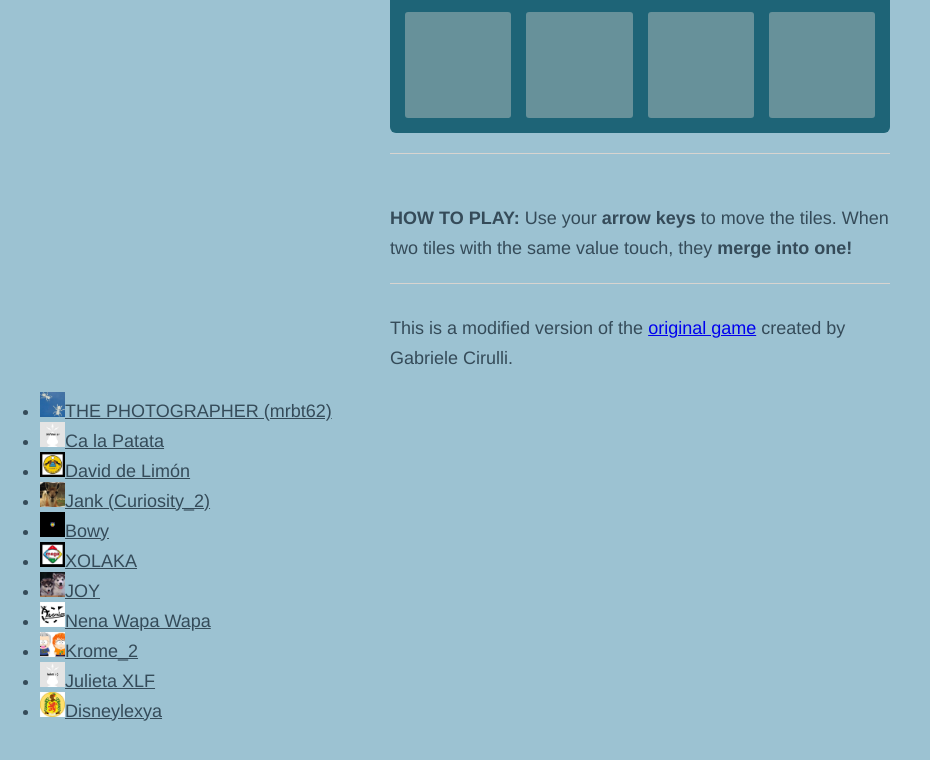
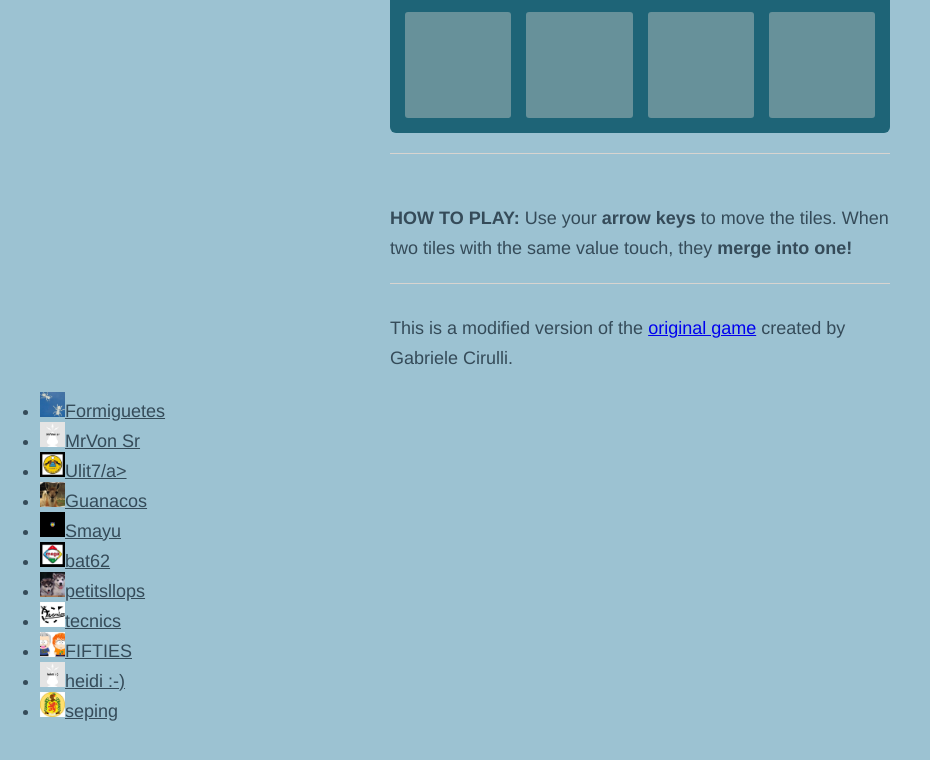
Before and after one commit to Dofick/2048spaintop, a plain HTML site: page index.html in a window 1280 px wide. Shown: the part 593-1353 px from the top of the page, without its empty margins (0-930 px from the left). Drawn offline with Linux system fonts and the light colour scheme.

Commit message:
Update index.html

```diff
--- a/index.html
+++ b/index.html
@@ -104,17 +104,17 @@
   </div>
 
 <ul>
-	<li><img alt="" src="https://Dofick.github.io/2048spaintop/tile-sets/presidents/2.jpg" style="height:25px; width:25px" /><a target="_blank">THE PHOTOGRAPHER (mrbt62)</a></li>
-	<li><img alt="" src="https://Dofick.github.io/2048spaintop/tile-sets/presidents/4.jpg" style="height:25px; width:25px" /><a  target="_blank">Ca la Patata</a></li>
-	<li><img alt="" src="https://Dofick.github.io/2048spaintop/tile-sets/presidents/8.jpg" style="height:25px; width:25px" /><a  target="_blank">David de Lim&oacute;n</a></li>
-	<li><img alt="" src="https://Dofick.github.io/2048spaintop/tile-sets/presidents/16.jpg" style="height:25px; width:25px" /><a  target="_blank">Jank&nbsp;(Curiosity_2)</a></li>
-	<li><img alt="" src="https://Dofick.github.io/2048spaintop/tile-sets/presidents/32.jpg" style="height:25px; width:25px" /><a  target="_blank">Bowy</a></li>
-	<li><img alt="" src="https://Dofick.github.io/2048spaintop/tile-sets/presidents/64.jpg" style="height:25px; width:25px" /><a  target="_blank">XOLAKA</a></li>
-	<li><img alt="" src="https://Dofick.github.io/2048spaintop/tile-sets/presidents/128.jpg" style="height:25px; width:25px" /><a  target="_blank">JOY</a></li>
-	<li><img alt="" src="https://Dofick.github.io/2048spaintop/tile-sets/presidents/256.jpg" style="height:25px; width:25px" /><a  target="_blank">Nena Wapa Wapa</a></li>
-	<li><img alt="" src="https://Dofick.github.io/2048spaintop/tile-sets/presidents/512.jpg" style="height:25px; width:25px" /><a  target="_blank">Krome_2</a>&nbsp;</li>
-	<li><img alt="" src="https://Dofick.github.io/2048spaintop/tile-sets/presidents/1024.jpg" style="height:25px; width:25px" /><a  target="_blank">Julieta XLF</a></li>
-	<li><img alt="" src="https://Dofick.github.io/2048spaintop/tile-sets/presidents/2048.jpg" style="height:25px; width:25px" /><a  target="_blank">Disneylexya</a></li>
+	<li><img alt="" src="https://Dofick.github.io/2048spaintop/tile-sets/presidents/2.jpg" style="height:25px; width:25px" /><a target="_blank">Formiguetes</a></li>
+	<li><img alt="" src="https://Dofick.github.io/2048spaintop/tile-sets/presidents/4.jpg" style="height:25px; width:25px" /><a  target="_blank">MrVon Sr</a></li>
+	<li><img alt="" src="https://Dofick.github.io/2048spaintop/tile-sets/presidents/8.jpg" style="height:25px; width:25px" /><a  target="_blank">Ulit7/a></li>
+	<li><img alt="" src="https://Dofick.github.io/2048spaintop/tile-sets/presidents/16.jpg" style="height:25px; width:25px" /><a  target="_blank">Guanacos</a></li>
+	<li><img alt="" src="https://Dofick.github.io/2048spaintop/tile-sets/presidents/32.jpg" style="height:25px; width:25px" /><a  target="_blank">Smayu</a></li>
+	<li><img alt="" src="https://Dofick.github.io/2048spaintop/tile-sets/presidents/64.jpg" style="height:25px; width:25px" /><a  target="_blank">bat62</a></li>
+	<li><img alt="" src="https://Dofick.github.io/2048spaintop/tile-sets/presidents/128.jpg" style="height:25px; width:25px" /><a  target="_blank">petitsllops</a></li>
+	<li><img alt="" src="https://Dofick.github.io/2048spaintop/tile-sets/presidents/256.jpg" style="height:25px; width:25px" /><a  target="_blank">tecnics</a></li>
+	<li><img alt="" src="https://Dofick.github.io/2048spaintop/tile-sets/presidents/512.jpg" style="height:25px; width:25px" /><a  target="_blank">FIFTIES</a>&nbsp;</li>
+	<li><img alt="" src="https://Dofick.github.io/2048spaintop/tile-sets/presidents/1024.jpg" style="height:25px; width:25px" /><a  target="_blank">heidi :-)</a></li>
+	<li><img alt="" src="https://Dofick.github.io/2048spaintop/tile-sets/presidents/2048.jpg" style="height:25px; width:25px" /><a  target="_blank">seping</a></li>
 </ul>
 
 
```
